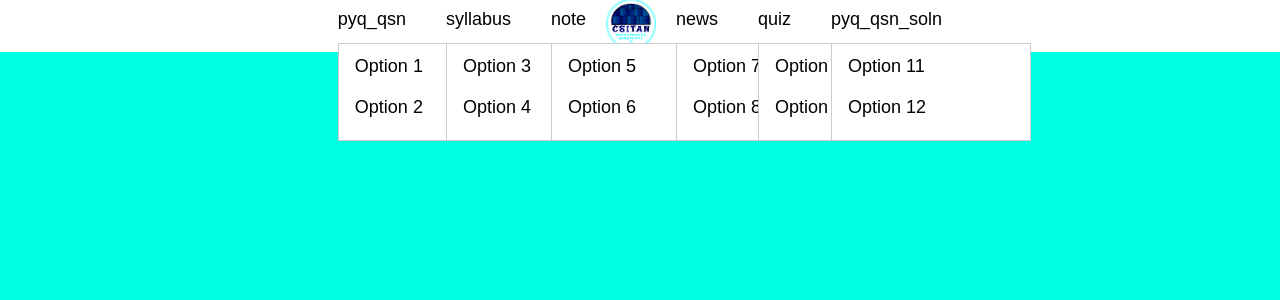
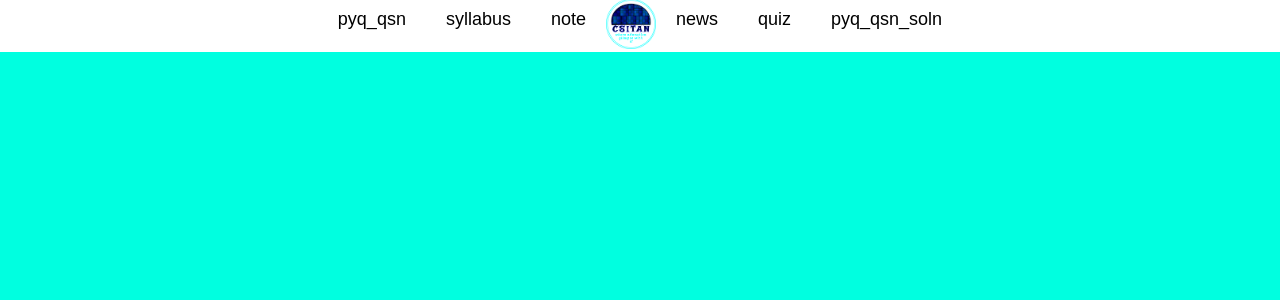
Before and after one commit to Sauravitweb/new-csit-website, a PHP site: page / in a window 1280 px wide. Shown: the top 300 px of the page. Run offline with PHP 8.4, Linux system fonts and the light colour scheme.

Commit message:
Update style.css
ok

```diff
--- a/style.css
+++ b/style.css
@@ -70,24 +70,32 @@ nav ul li a {
 
 /* For tab contents */
 .tab-content {
- display: inline-block;/*     display: none; */
+/*     display: none;
     position: absolute;
     background: #fff;
     border: 1px solid #ccc;
-padding: 7px 11px;
-  padding-top: 7px;/*     padding: 10px; */
+    padding: 10px;
     z-index: 10;
     top: 100%;
     left: 0;
     min-width: 200px;
     width: 50%;
-    max-width: 600px;
+    max-width: 600px; */
 
+/* gpt dada */
+     display: none; /* Keep this as needed */
+    position: absolute; /* Change to fixed if you want it fixed to the viewport */
+    top: 0;
+    left: 0;
+    width: 100vw; /* 100% of the viewport width */
+    height: 50vh; /* 50% of the viewport height */
+    background: #fff;
+    border: 1px solid #ccc;
+    padding: 10px;
+    z-index: 10;
+    /* Optional: Remove min-width and max-width if you want full viewport coverage */
+    box-sizing: border-box; /*
 
-margin-bottom: -6px;
-color: var(--r-globalnav-color-secondary);
-text-decoration: none;
-transition: color .32s cubic-bezier(.4,0,.6,1);
 }
 
 nav ul li:hover .tab-content {
```
